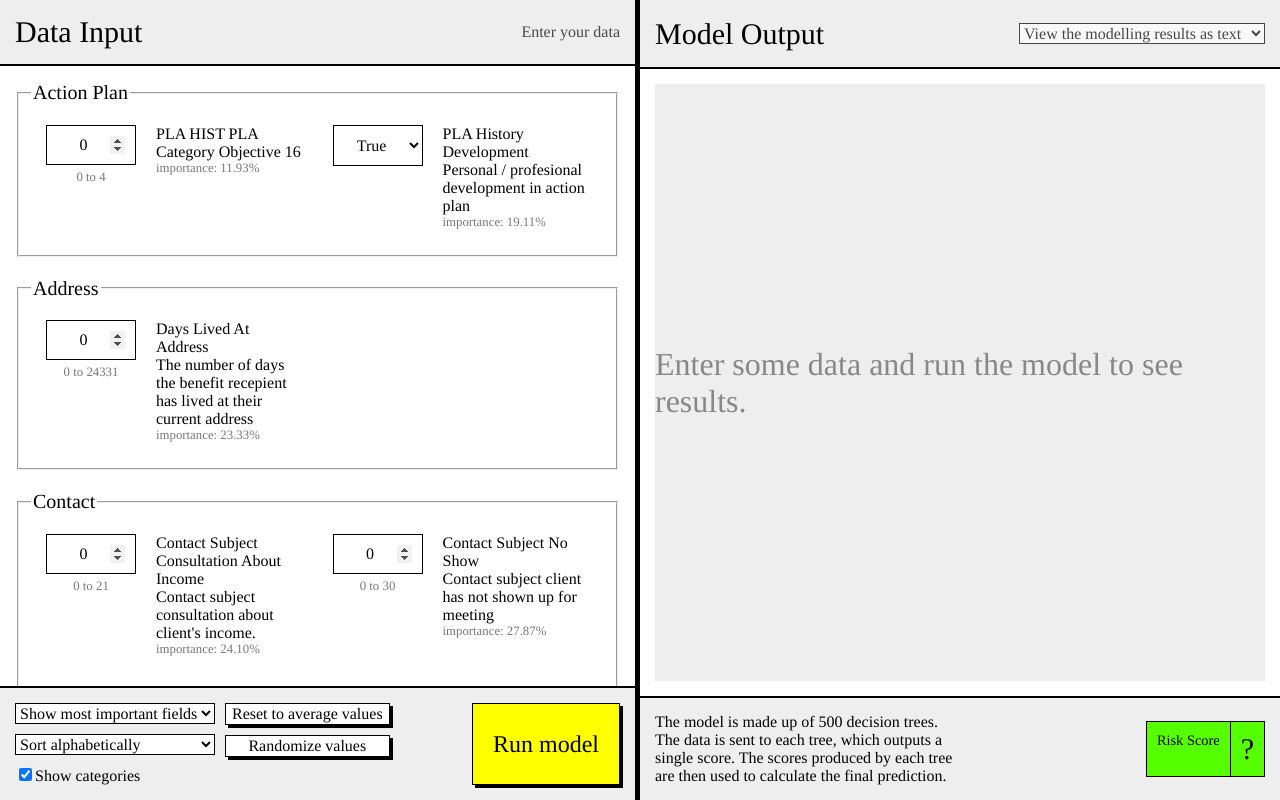
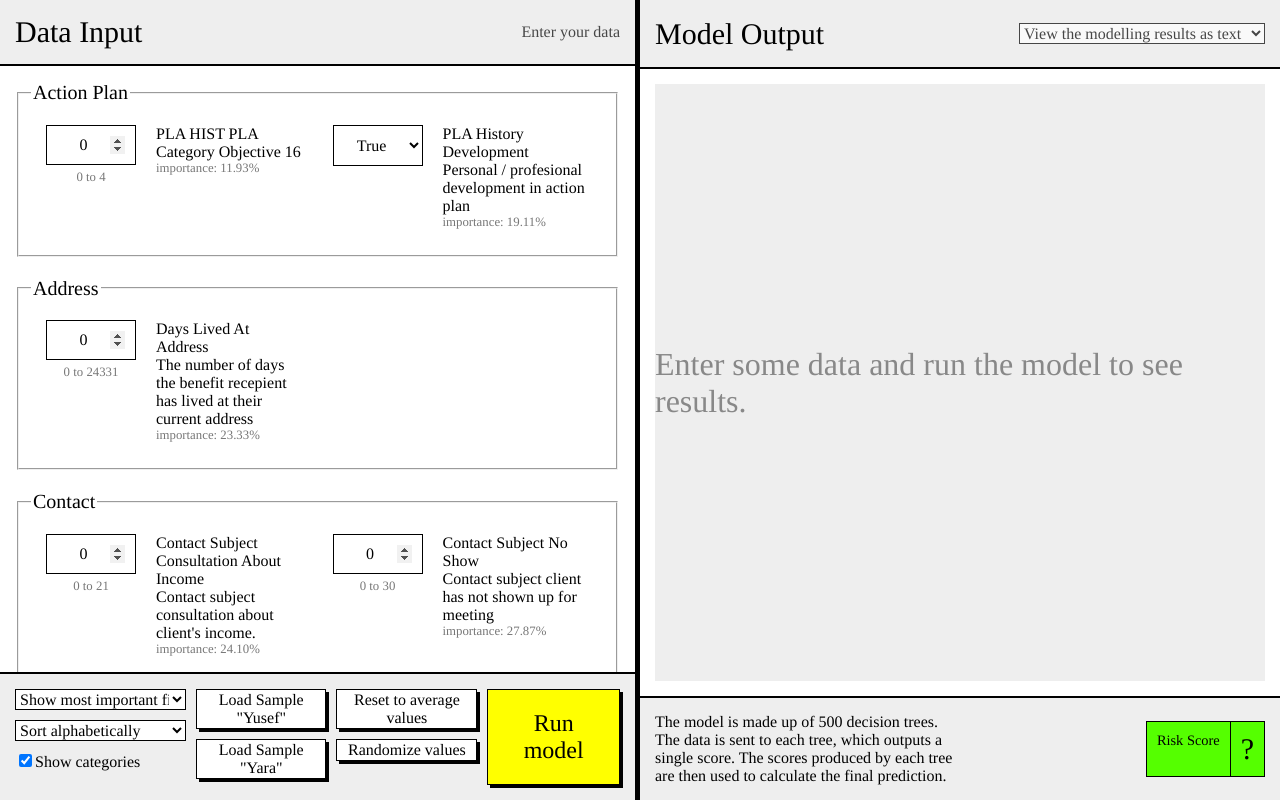
Before and after one commit to gheghi18/rotterdam-front, a Svelte app: page / in a window 1280 px wide. Built offline with nearby package versions, Linux system fonts and the light colour scheme.

Commit message:
archetypes

```diff
--- a/src/App.svelte
+++ b/src/App.svelte
@@ -183,20 +183,16 @@
       </div>
 
       <div class="input-options-section">
+        {#each archetypes as a }
+          <p>
+            <button on:click|preventDefault={() => onArchetype(a)}>Load Sample "{a.name}"</button>
+          </p>
+        {/each}
+      </div>
+
+      <div class="input-options-section">
         <p><button on:click|preventDefault={onResetValues}>{t("reset_to_average")}</button></p>
         <p><button on:click|preventDefault={onRandomize}>{t("randomize_values")}</button></p>
-        <!--
-        {#each archetypes as a }
-          <p>
-            <button on:click|preventDefault={() => onArchetype(a)}>{a.name}</button>
-          </p>
-        {/each}
-        <!-- <p> -->
-        <!--   <select bind:value={archetype} on:change={onArchetype}> -->
-        <!--     <option value="all">{t("show_all_fields")}</option> -->
-        <!--     <option value="important">{t("show_most_important_fields")}</option> -->
-        <!--   </select> -->
-        <!-- </p> -->
       </div>
 
       <button class="check-score" disabled={loading} on:click|preventDefault={onSubmit}
```
